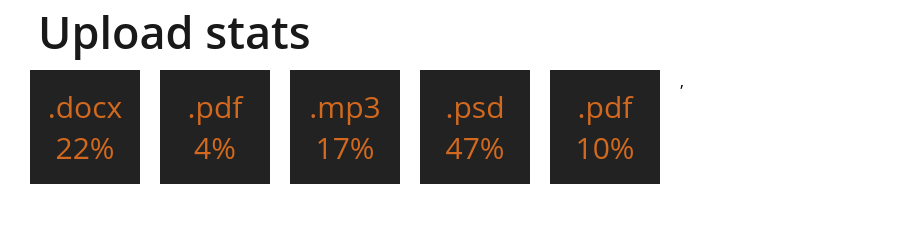
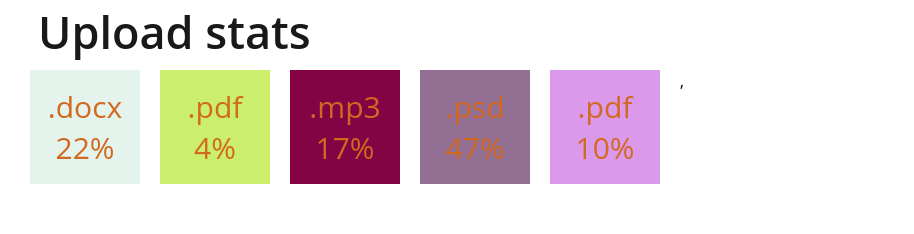
Before and after one commit to Shako1510/goit-react-hw-01-components, a React (Create React App) app: page / in a window 1280 px wide. Shown: the part 428-662 px from the top of the page, without its empty margins (0-914 px from the left). Built offline with nearby package versions, Linux system fonts and the light colour scheme.

Commit message:
Підключив рандомний бекграунд в завд2
Підключив інлайн

```diff
--- a/src/components/statisticsSection/StatisticsSection.jsx
+++ b/src/components/statisticsSection/StatisticsSection.jsx
@@ -3,6 +3,11 @@ import css from './StatisticsSection.module.css'
 
 
 export default function StatisticsSection({ title, stats }) {
+    const getRandomColor = () =>
+        `#${Math.floor(Math.random() * 16777215)
+            .toString(16)
+            .padEnd(6, '0')}`;
+
 
     return (
         < section className={css.sections}>
@@ -10,13 +15,13 @@ export default function StatisticsSection({ title, stats }) {
             {title && <h2 className={css.title}>{title}</h2>}
             <ul className={css.list}>
                 {stats.map(({ id, label, percentage }) => (
-                    <li className={css.item} key={id} >
+                    <li className={css.item} style={{ backgroundColor: getRandomColor() }} key={id} >
                         <span className="label">{label}</span>
-                        <span className={css.percentage}>{percentage}%</span>
+                        <span className={css.percentage} >{percentage}%</span>
                     </li>))},
             </ul>
 
-        </ section>
+        </ section >
     );
 };
 
@@ -30,6 +35,7 @@ StatisticsSection.propTypes = {
         }),
     ),
 };
+
 
 // const GetRandomColor = function () {
 //     return '#' + (Math.random() * 0xffffff << 0).toString(16);
```
